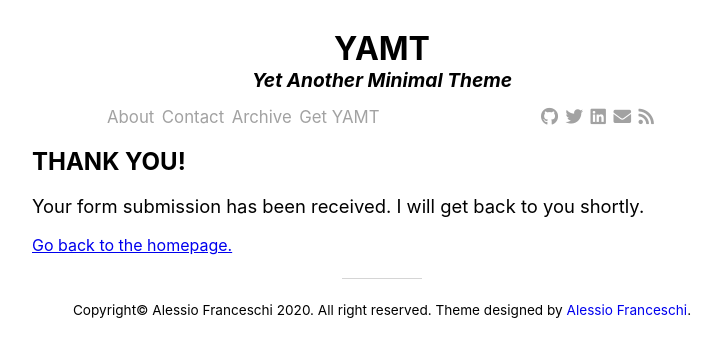
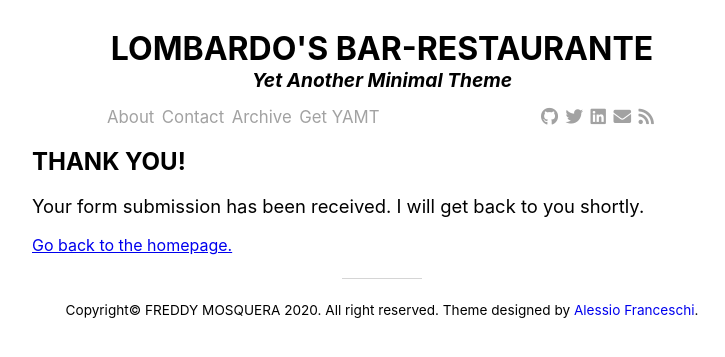
Before and after one commit to FreddySTJR/PROJ-SO-2, a Jekyll site: the page built from contact-successful.md, in a window 1280 px wide. Shown: the top 357 px of the page, without its empty margins (258-983 px from the left). Built offline with Jekyll 4.4.1, drawn with Linux system fonts in a browser that asks for light colours; nearby versions of some CDN libraries.

Commit message:
Update _config.yml

```diff
--- a/_config.yml
+++ b/_config.yml
@@ -1,11 +1,11 @@
 # Site settings
-title: YAMT
-description: "Yet Another Minimal Theme"
-url:  "https://yamt.netlify.app" # Actual base url of the website
+title: LOMBARDO'S BAR-RESTAURANTE
+description: "Yet Another Minimal"
+url:  "https://freddystjr.github.io/PROJ-SO-2" # Actual base url of the website
 baseurl: "/"           # url of the jekyll blog. e.g. if you set url to "mysite.com" and baseurl to "blog", the jekyll website will work on "mysite.com/blog"
 author:
-  name: "Alessio Franceschi"
-  email: "alessiofranceschi2@gmail.com"
+  name: "FREDDY MOSQUERA"
+  email: "Alexby2500@gmail.com"
   url: "https://alessiofranceschi.me"
 permalink: /:year/:month/:day/:title:output_ext
 
@@ -27,8 +27,8 @@ facebook:
 logo: /assets/img/logo.jpg
 social:
   links: #List your social links here
-    - https://twitter.com/PandaSekh
-    - https://www.github.com/pandasekh
+    - https://twitter.com/freddystrappy
+    - https://github.com/FreddySTJR
     - https://www.linkedin.com/in/alessio-franceschi/
 webmaster_verifications:
   google:
```
